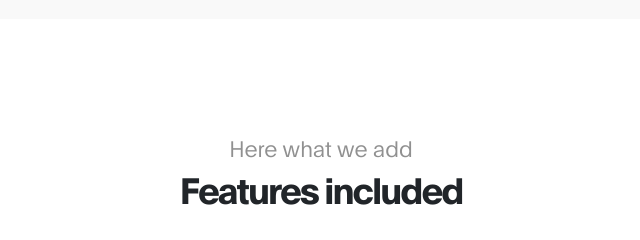
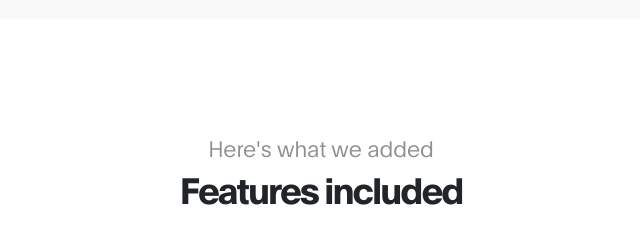
Before and after one commit to GaryRoberts/laravel-sprint, a plain HTML site: page index.html in a window 1280 px wide. Shown: the part 1960-2200 px from the top of the page, 319-959 px from the left. Drawn offline with Linux system fonts and the light colour scheme.

Commit message:
Update index.html

```diff
--- a/index.html
+++ b/index.html
@@ -173,7 +173,7 @@
                     <div class="row">
 
                             <div class="col-lg-12 col-12 text-center mb-5">
-                                <h6 data-aos="fade-up">Here what we add</h6>
+                                <h6 data-aos="fade-up">Here's what we added</h6>
 
                                 <h2 data-aos="fade-up" data-aos-delay="200">Features included</h2>
                              </div>
```
